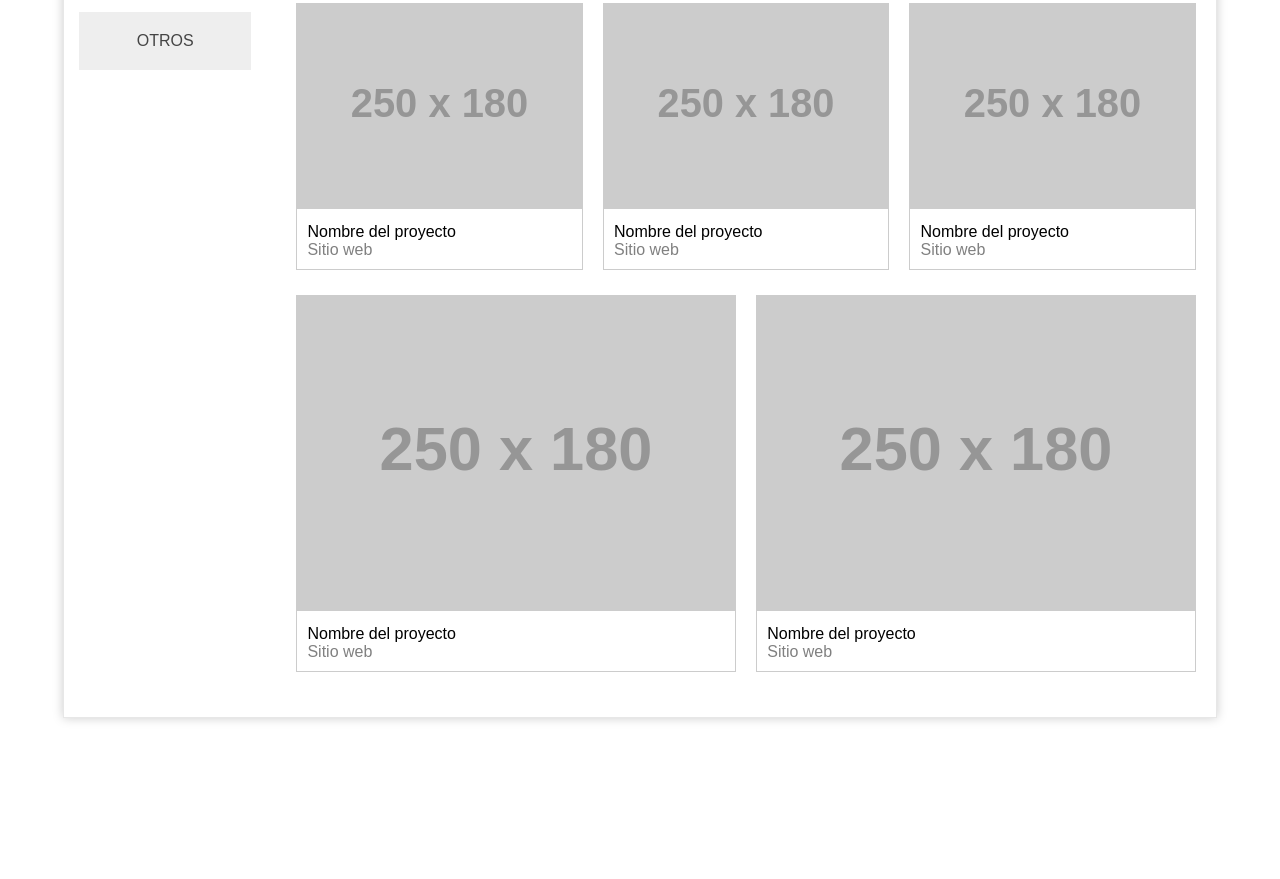
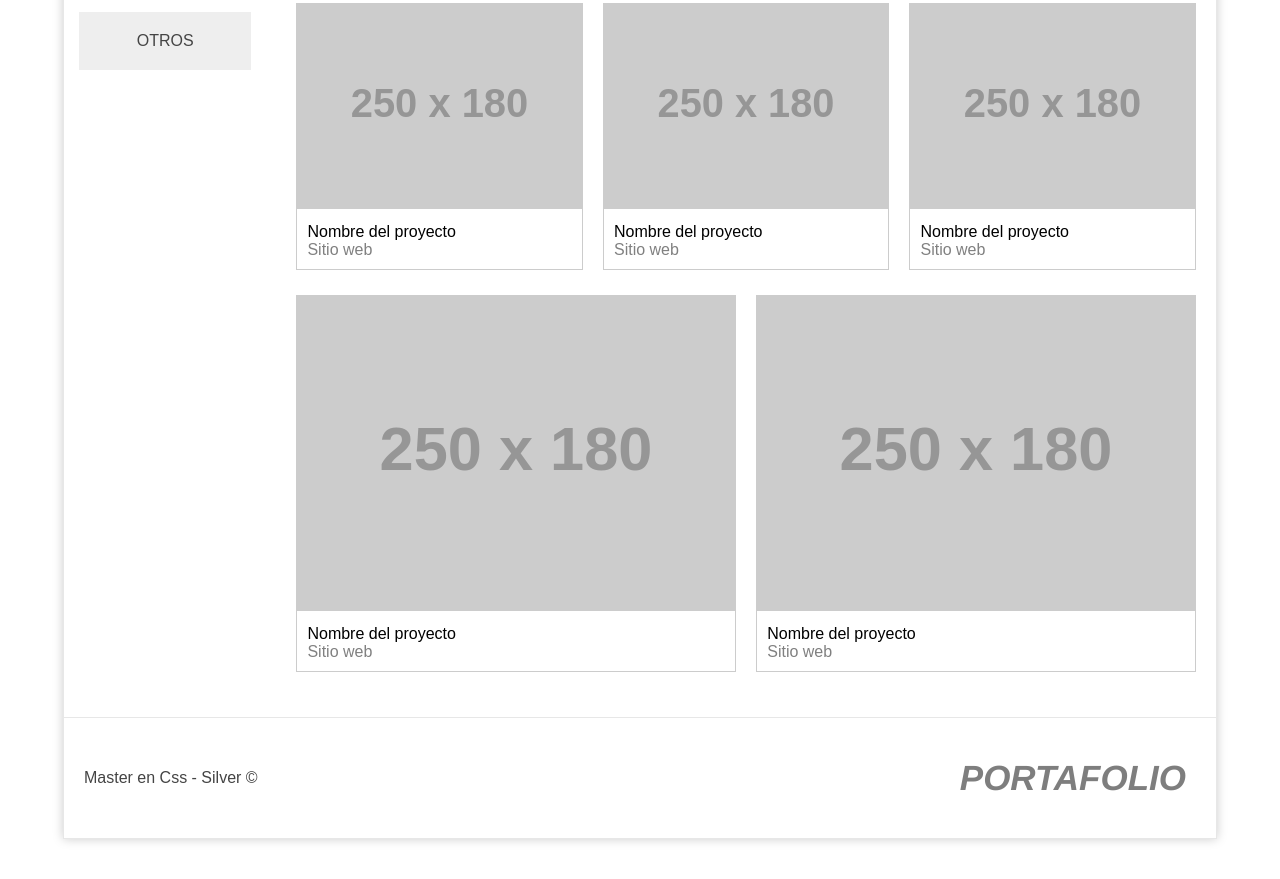
Before and after one commit to silver442/Maquetacion-3, a plain HTML site: page index.html in a window 1280 px wide. Shown: the part 471-1350 px from the top of the page. Before the commit the page ends 1229 px from the top, so only its background shows below. Drawn offline with Linux system fonts and the light colour scheme; placeholder pictures from the web are drawn by us.

Commit message:
pied de pagina terminada

```diff
--- a/index.html
+++ b/index.html
@@ -141,7 +141,20 @@
             </div>
         </section>
         <!-- FIn cel contenido-->
+
+        <!--Footer-->
+        <footer id="footer">
+            <div class="logo">
+                Portafolio
+            </div>
+
+            <div class="info">
+                Master en Css - Silver &copy;
+            </div>
+        </footer>
     </div>
      <!-- Fin container-->
+
+
 </body>
 </html>
--- a/styles.css
+++ b/styles.css
@@ -30,6 +30,10 @@
     flex-grow: 1;
     flex-basis: 65%; /*Tamaño horizontal*/
 
+    font-family:Helvetica, sans-serif;
+    font-style: italic;
+    font-weight: 900;
+    font-size: 35px;
     padding: 10px;
     margin-left: 20px;
     color: black;
@@ -161,3 +165,29 @@
     background: #444;
     color: #eee;
 }
+
+#footer{
+    display: flex;
+    flex-direction: row wrap;
+    justify-content: flex-end; /*Para que empiece al final*/
+
+    height: 120px;
+    align-items: center;
+    border-top: 1px solid rgba(225, 225, 226, 0.8);
+}
+
+#footer .logo{
+    order: 2;
+    opacity: 0.5;
+    flex-basis: auto;
+    flex-grow: 1;
+    text-align: right;
+    margin-right: 20px;
+}
+
+#footer .info{
+    flex-grow: 1;
+    order: 1;
+    margin-left: 20px;
+    color: #444;
+}
```
